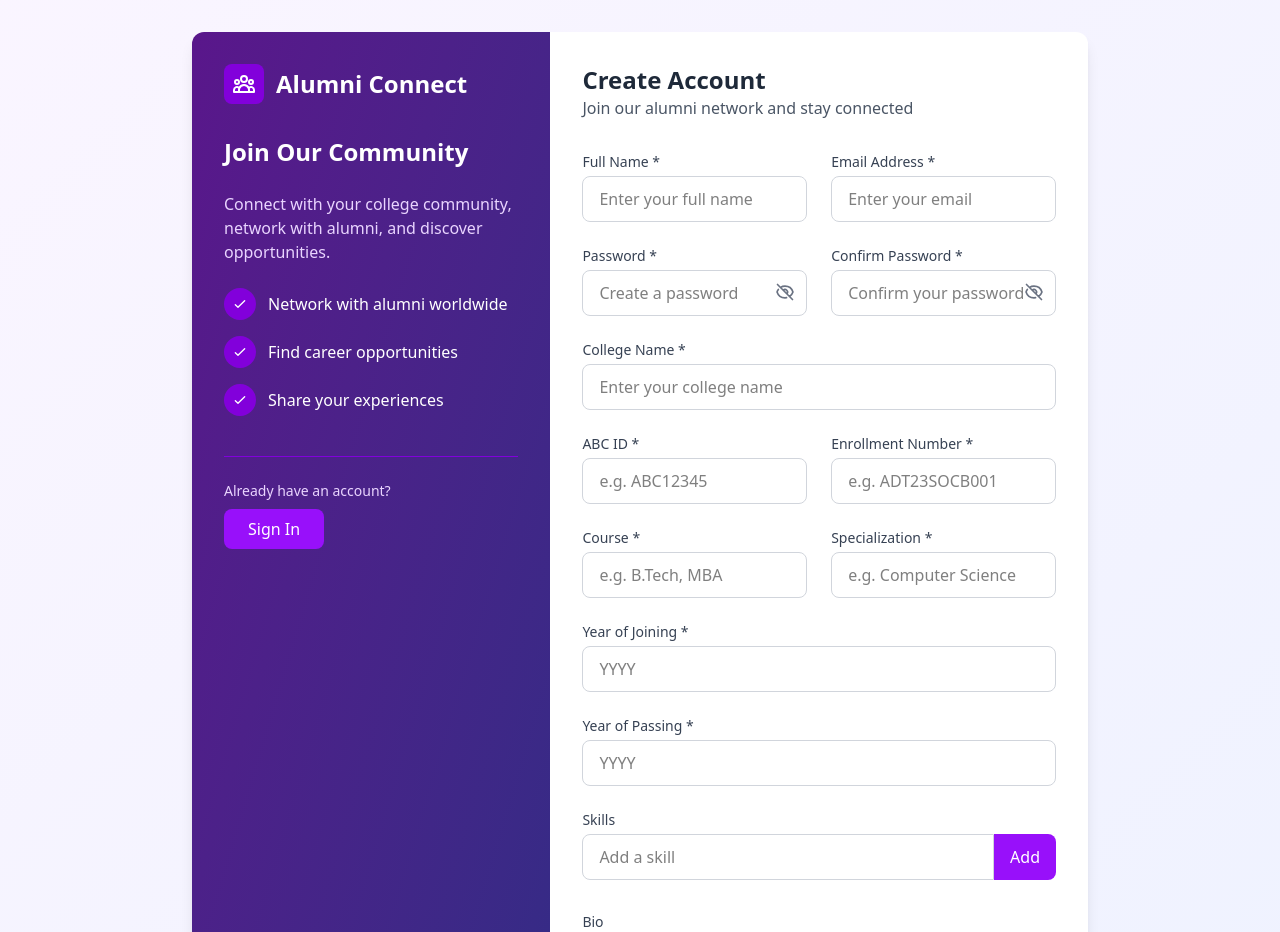
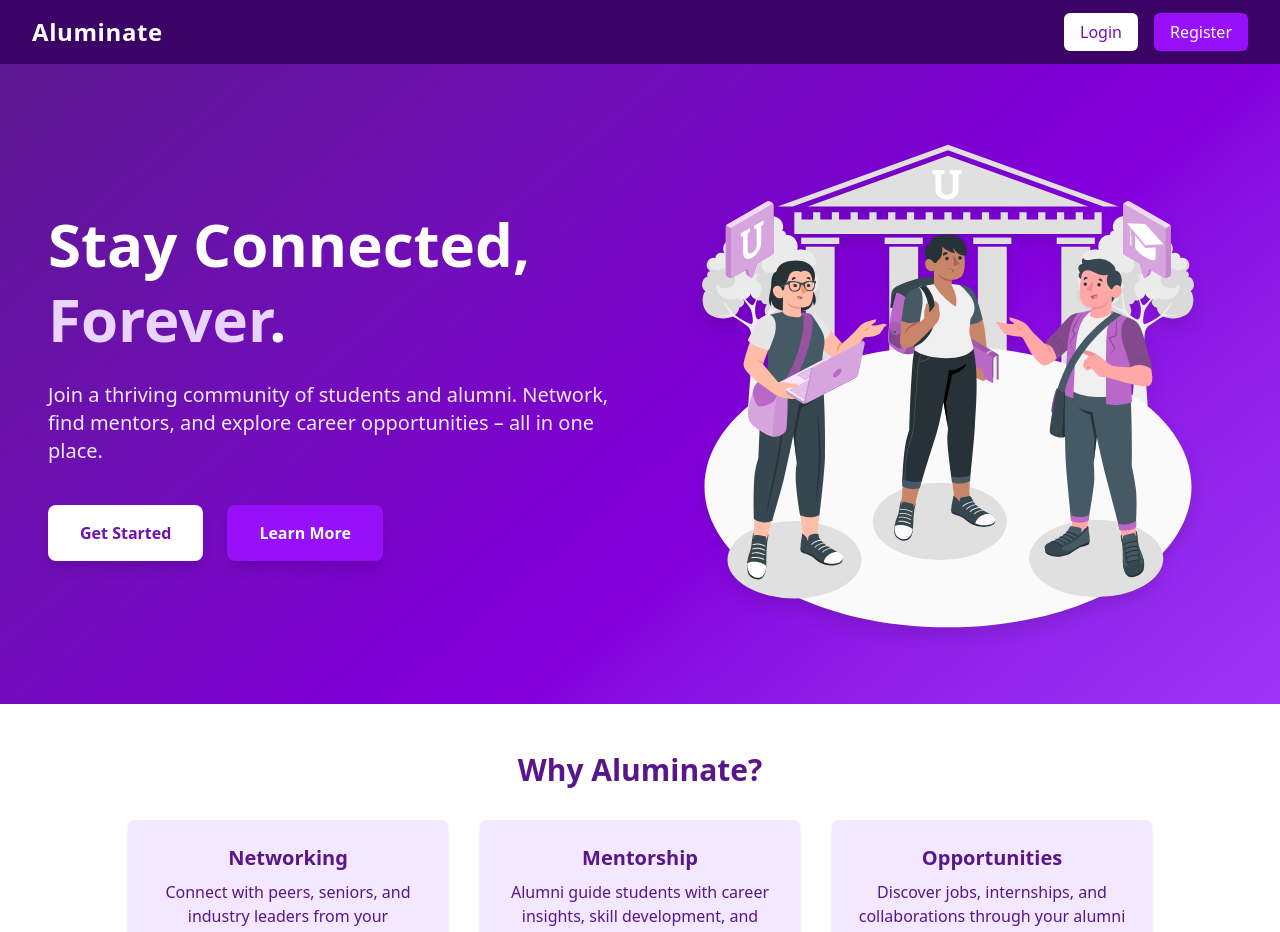
Before and after one commit to DivitJain26/Aluminate, a React (Vite) app in the folder client/: page / in a window 1280 px wide. Shown: the top 932 px of the page. Built offline with nearby package versions, Linux system fonts and the light colour scheme.

Commit message:
Landing Page added with Routes

```diff
--- /dev/null
+++ b/client/src/pages/Landing.jsx
@@ -0,0 +1,101 @@
+import React from 'react'
+import { Link } from 'react-router-dom';
+const Landing = () => {
+    return (
+        <div className="min-h-screen bg-gradient-to-br from-purple-900 via-purple-700 to-purple-500 text-white flex flex-col">
+            {/* Navbar */}
+            <nav className="flex justify-between items-center px-8 py-4 bg-purple-950 bg-opacity-70">
+                <h1 className="text-2xl font-bold tracking-wide">Aluminate</h1>
+                <div className="space-x-4">
+                    <Link
+                        to="/login"
+                        className="bg-white text-purple-800 px-4 py-2 rounded-md font-medium hover:bg-purple-200 transition"
+                    >
+                        Login
+                    </Link>
+
+                    <Link
+                        to="/register"
+                        className="bg-purple-600 px-4 py-2 rounded-md font-medium hover:bg-purple-500 transition"
+                    >
+                        Register
+                    </Link>
+                </div>
+            </nav>
+
+            {/* Hero Section */}
+            <div className="flex-1 flex flex-col md:flex-row items-center justify-center px-6 md:px-12 py-16 gap-12 min-h-[80vh]">
+                {/* Left Side: Text + Buttons */}
+                <div className="md:w-1/2 text-center md:text-left">
+                    <h2 className="text-5xl md:text-6xl font-extrabold mb-6 leading-tight">
+                        Stay Connected, <span className="text-purple-200">Forever</span>.
+                    </h2>
+                    <p className="max-w-xl text-lg md:text-xl text-purple-100 mb-10">
+                        Join a thriving community of students and alumni. Network, find mentors,
+                        and explore career opportunities – all in one place.
+                    </p>
+                    <div className="flex flex-col sm:flex-row gap-4 sm:gap-6 justify-center md:justify-start">
+                        <Link
+                            to="/register"
+                            className="bg-white text-purple-800 px-8 py-4 rounded-lg font-semibold shadow-lg hover:bg-purple-200 transition"
+                        >
+                            Get Started
+                        </Link>
+
+                        <a
+                            href="#about"
+                            className="bg-purple-600 px-8 py-4 rounded-lg font-semibold shadow-lg hover:bg-purple-500 transition"
+                        >
+                            Learn More
+                        </a>
+                    </div>
+                </div>
+
+                {/* Right Side: Hero Icon / Image */}
+                <div className="md:w-1/2 flex justify-center">
+                    <img
+                        src="/college.svg"
+                        alt="College Illustration"
+                        className="w-full max-w-md md:max-w-lg drop-shadow-xl"
+                    />
+                </div>
+            </div>
+
+
+            {/* Info Section */}
+            <div id="about" className="bg-white text-purple-900 py-12 px-6 text-center">
+                <h3 className="text-3xl font-bold mb-8">Why Aluminate?</h3>
+                <div className="grid md:grid-cols-3 gap-8 max-w-5xl mx-auto">
+                    <div className="p-6 bg-purple-100 rounded-lg shadow">
+                        <h4 className="font-semibold text-xl mb-2">Networking</h4>
+                        <p>
+                            Connect with peers, seniors, and industry leaders from your
+                            institution.
+                        </p>
+                    </div>
+                    <div className="p-6 bg-purple-100 rounded-lg shadow">
+                        <h4 className="font-semibold text-xl mb-2">Mentorship</h4>
+                        <p>
+                            Alumni guide students with career insights, skill development, and
+                            advice.
+                        </p>
+                    </div>
+                    <div className="p-6 bg-purple-100 rounded-lg shadow">
+                        <h4 className="font-semibold text-xl mb-2">Opportunities</h4>
+                        <p>
+                            Discover jobs, internships, and collaborations through your alumni
+                            network.
+                        </p>
+                    </div>
+                </div>
+            </div>
+
+            {/* Footer */}
+            <footer className="bg-purple-950 text-purple-200 py-6 text-center text-sm">
+                <p>© {new Date().getFullYear()} Aluminate. All rights reserved.</p>
+            </footer>
+        </div>
+    )
+}
+
+export default Landing
--- a/client/src/routes/router.jsx
+++ b/client/src/routes/router.jsx
@@ -3,7 +3,7 @@ import { createBrowserRouter } from 'react-router-dom';
 
 import Login from '../pages/Login';
 import Register from '../pages/Register';
-
+import Landing from '../pages/Landing'; //Added by Arya
 
 export const router = createBrowserRouter([
     // {
@@ -13,6 +13,7 @@ export const router = createBrowserRouter([
     //         { path: "/dashboard", element: (<ProtectedRoute> <Dashboard /> </ProtectedRoute>)},
     //     ],
     // },
+    { path: "/", element: <Landing /> },
     { path: "/login", element: <Login /> },
-    { path: "*", element: <Register /> },
+    { path: "/register", element: <Register /> },
 ]);
```
Also changed, not shown: client/public/college.svg (added).
